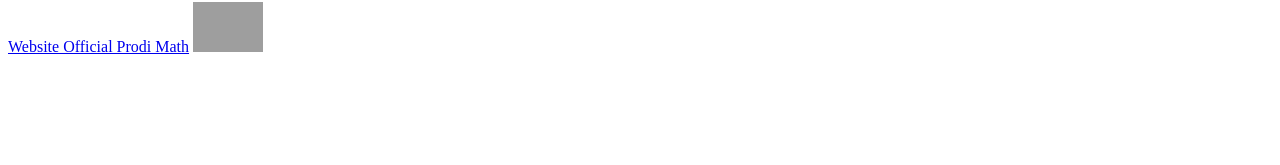
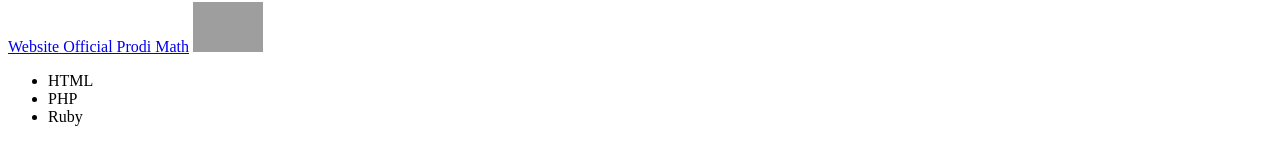
Before and after one commit to Muthiaafifi/Pemrograman-Komp, a plain HTML site: page index.html in a window 1280 px wide. Shown: the part 239-404 px from the top of the page. Drawn offline with Linux system fonts and the light colour scheme; grey boxes are pictures that could not be loaded.

Commit message:
Update index.html

```diff
--- a/index.html
+++ b/index.html
@@ -14,3 +14,9 @@
     <link rel="stylesheet" href="stylesheet.css">
   </head>
 </html>
+
+<ul>
+  <li class="selected">HTML</li>
+  <li class="selected">PHP</li>
+  <li>Ruby</li>
+</ul>
```
